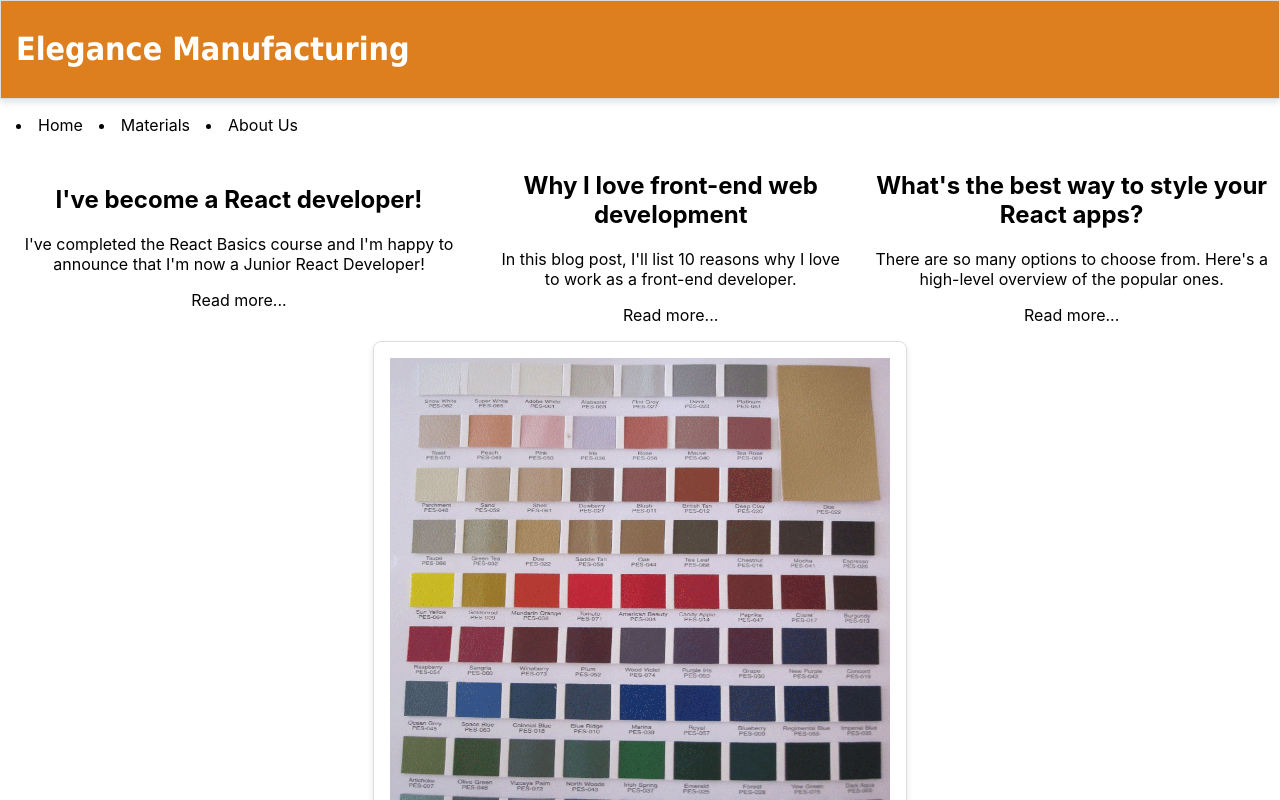
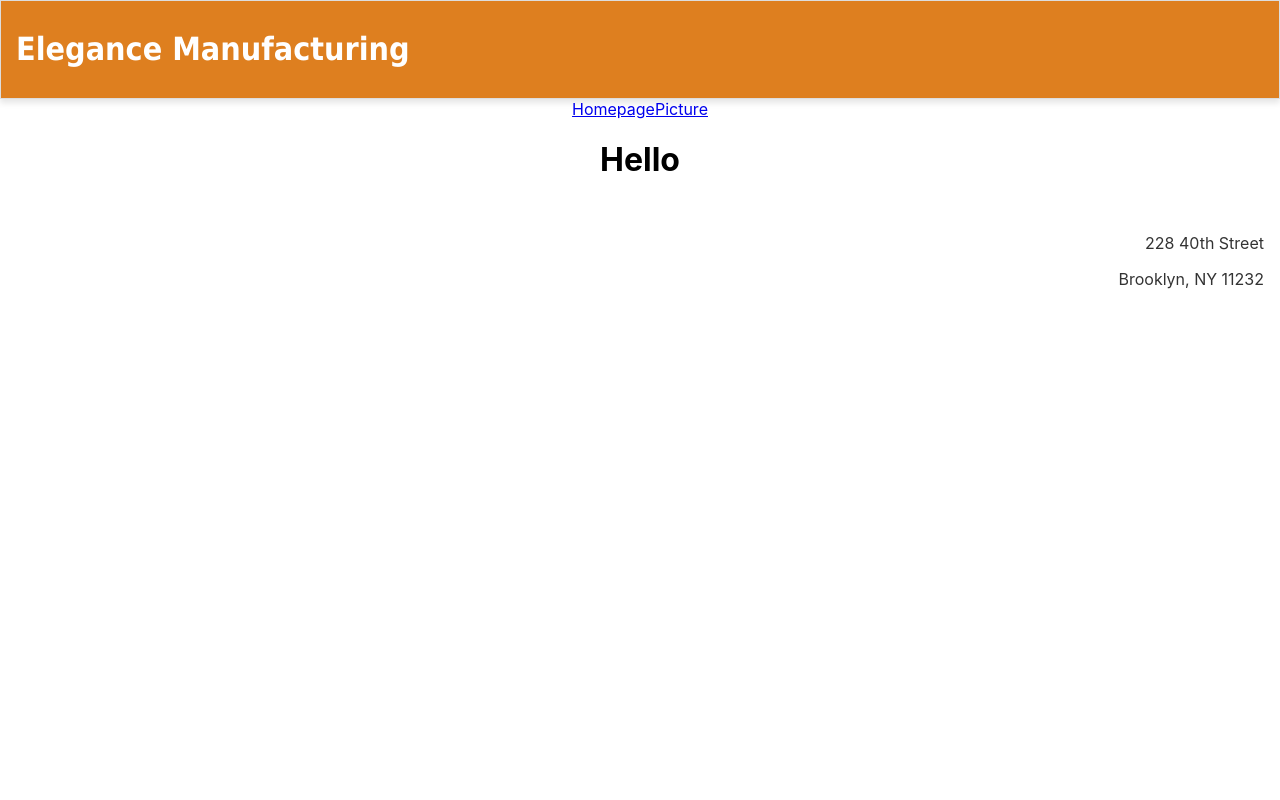
Before and after one commit to milo-sc/simple-website, a React (Create React App) app: page / in a window 1280 px wide. Shown: the top 800 px of the page. Built offline with nearby package versions, Linux system fonts and the light colour scheme.

Commit message:
adds navigation but in beta, dont know where to put it

```diff
--- a/package.json
+++ b/package.json
@@ -6,6 +6,7 @@
     "cra-template-typescript": "1.2.0",
     "react": "^19.0.0",
     "react-dom": "^19.0.0",
+    "react-router-dom": "^6.28.2",
     "react-scripts": "5.0.1"
   },
   "scripts": {
--- a/src/App.tsx
+++ b/src/App.tsx
@@ -1,18 +1,35 @@
 import React from 'react';
 import './App.css';
 import Header from './components/Header';
-import Nav from './components/Nav';
-import Intro1 from './components/Intro1';
-import Intro2 from './components/Intro2';
-import Intro3 from './components/Intro3';
-import Promo from './components/Promo';
+import Navigation from './components/Navigation';
+// import Intro1 from './components/Intro1';
+// import Intro2 from './components/Intro2';
+// import Intro3 from './components/Intro3';
+// import Promo from './components/Promo';
 import Footer from './components/Footer';
+// import { Link, Route, Routes } from 'react-router-dom';
+// import Homepage from './pages/Homepage';
 
 function App() {
   return (
     <div className='App'>
       <Header />
-      <Nav />
+
+      <Navigation />
+
+      {/* <nav>
+        <Link to="/">Homepage</Link>
+        <Link to="/test">Picture</Link>
+      </nav>
+
+      <Routes>
+        <Route path="/" element={<Homepage />} />
+        <Route path="/test" element={<Promo />} />
+      </Routes> */}
+
+      <Footer />
+
+      {/*
 
       <div className='container'>
         <Intro1 />
@@ -21,7 +38,8 @@ function App() {
       </div>
 
       <Promo />
-      <Footer />
+      */}
+
     </div>
   )
 }
--- a/src/components/Intro1.tsx
+++ b/src/components/Intro1.tsx
@@ -12,4 +12,4 @@ function Intro1() {
       );
   };
 
-  export default Intro1;
+export default Intro1;
--- a/src/components/Nav.tsx
+++ /dev/null
@@ -1,14 +0,0 @@
-import React from 'react';
-import './Nav.css';
-
-function Nav() {
-  return (
-      <nav className="navBar">
-            <li>Home</li>
-            <li>Materials</li>
-            <li>About Us</li>
-      </nav>
-  );
-};
-
-export default Nav;
--- /dev/null
+++ b/src/components/Navigation.tsx
@@ -0,0 +1,24 @@
+import React from 'react';
+import './Navigation.css';
+import { Link, Route, Routes } from 'react-router-dom';
+import Homepage from '../pages/Homepage';
+import Promo from './Promo';
+
+function Navigation() {
+  return (
+    <div>
+      <nav>
+        <Link to="/">Homepage</Link>
+        <Link to="/test">Picture</Link>
+      </nav>
+
+      <Routes>
+        <Route path="/" element={<Homepage />} />
+        <Route path="/test" element={<Promo />} />
+      </Routes>
+    </div>
+
+  );
+};
+
+export default Navigation;
--- a/src/components/Promo.tsx
+++ b/src/components/Promo.tsx
@@ -6,7 +6,7 @@ import color from '../images/color.jpg';
 function Promo() {
   return (
     <div>
-        <img className='promo' src={color}></img>
+        <img className='promo' src={color} alt='colors'></img>
     </div>
     );
 };
--- a/src/index.tsx
+++ b/src/index.tsx
@@ -2,18 +2,19 @@ import React from 'react';
 import ReactDOM from 'react-dom/client';
 import './index.css';
 import App from './App';
-// import reportWebVitals from './reportWebVitals.ts';
+import { BrowserRouter } from 'react-router-dom';
 
 const root = ReactDOM.createRoot(
   document.getElementById('root') as HTMLElement
 );
 root.render(
   <React.StrictMode>
-    <App />
+    <BrowserRouter>
+      <App />
+    </BrowserRouter>
   </React.StrictMode>
 );
 
 // If you want to start measuring performance in your app, pass a function
 // to log results (for example: reportWebVitals(console.log))
 // or send to an analytics endpoint. Learn more: https://bit.ly/CRA-vitals
-// reportWebVitals();
--- /dev/null
+++ b/src/pages/Homepage.tsx
@@ -0,0 +1,12 @@
+import React from "react";
+import './Homepage.css';
+
+function Homepage() {
+  return (
+    <div>
+      <h1>Hello</h1>
+    </div>
+  )
+}
+
+export default Homepage;
```
Also changed, not shown: src/components/Navigation.css (renamed from src/components/Nav.css), src/pages/Homepage.css (added), 1 other file (tests, documents, lock files or other folders).
